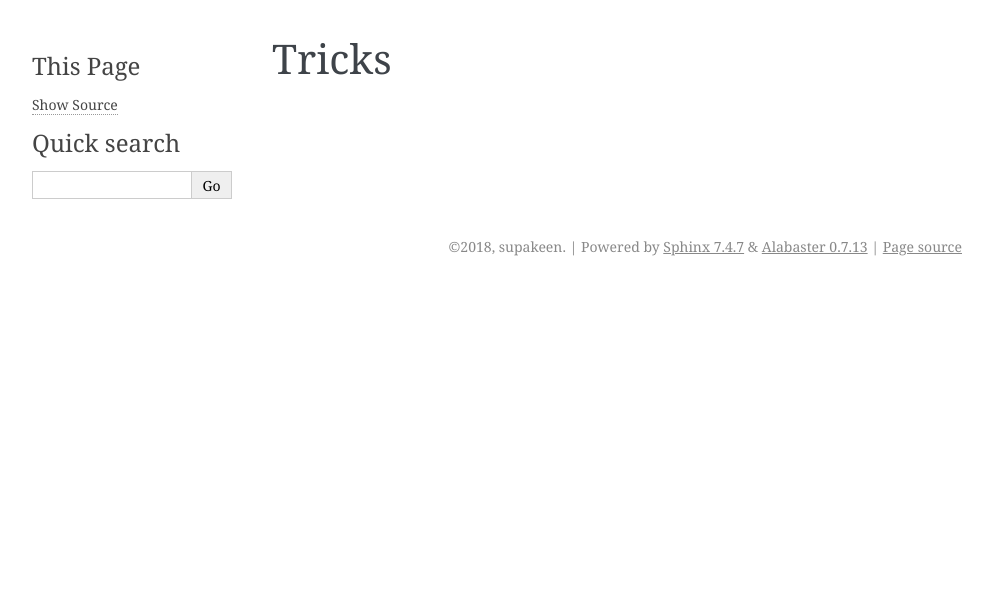
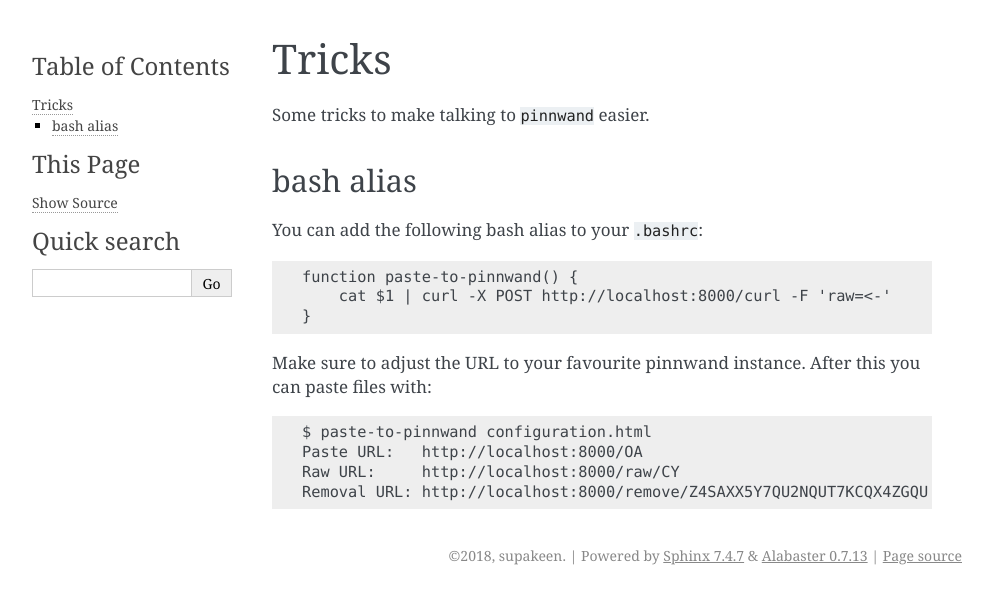
Before and after one commit to supakeen/pinnwand, a Sphinx documentation site: the page built from doc/tricks.rst, in a window 1280 px wide. Shown: the top 604 px of the page, without its empty margins (148-1141 px from the left). Built offline with Sphinx 7.4.7, drawn with Linux system fonts in a browser that asks for light colours.

Commit message:
Add a trick.

```diff
--- a/doc/tricks.rst
+++ b/doc/tricks.rst
@@ -2,3 +2,21 @@
 
 Tricks
 ######
+
+Some tricks to make talking to ``pinnwand`` easier.
+
+bash alias
+**********
+You can add the following bash alias to your ``.bashrc``::
+
+  function paste-to-pinnwand() {
+      cat $1 | curl -X POST http://localhost:8000/curl -F 'raw=<-'
+  }
+
+Make sure to adjust the URL to your favourite pinnwand instance. After this you
+can paste files with::
+
+  $ paste-to-pinnwand configuration.html
+  Paste URL:   http://localhost:8000/OA
+  Raw URL:     http://localhost:8000/raw/CY
+  Removal URL: http://localhost:8000/remove/Z4SAXX5Y7QU2NQUT7KCQX4ZGQU
```
